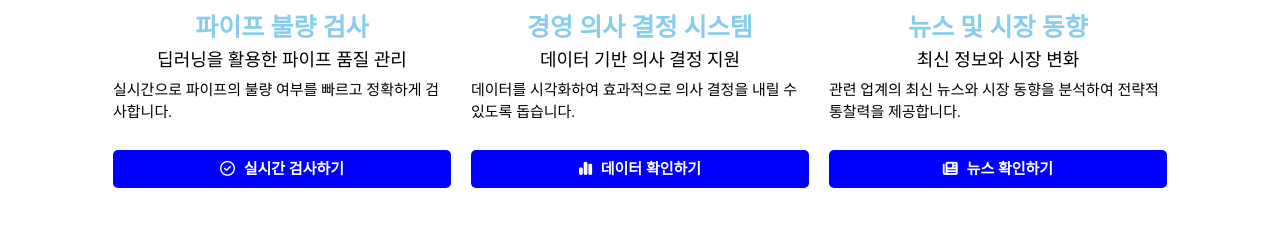
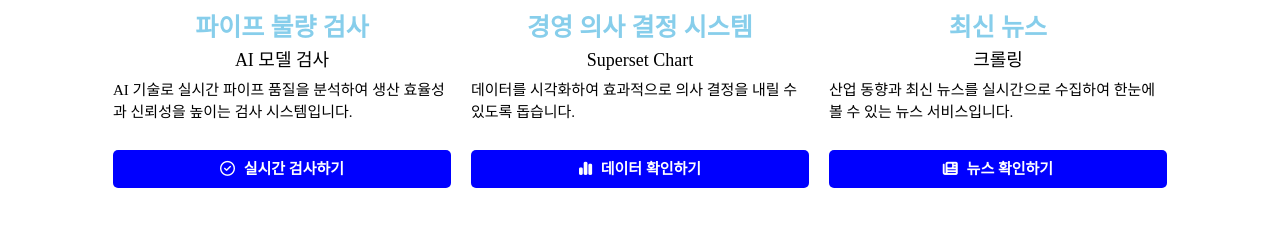
Before and after one commit to Andongsi-prj/backend, a Flask app: template templates/front.html in a window 1280 px wide. Shown: the part 781-1029 px from the top of the page. Run offline with Flask 3, Linux system fonts and the light colour scheme; the template is opened without the code that fills it, so the values that code supplies are empty.

Commit message:
25.02.21

```diff
--- a/templates/front.html
+++ b/templates/front.html
@@ -53,8 +53,8 @@
                     <nav class="my-card"> <!--nav는 네비게이션 태그-->
                         <img src="https://m.baegwan.net/data/img/500/714.jpg">
                         <span class="title">파이프 불량 검사</span>
-                        <span class="sub-title">딥러닝을 활용한 파이프 품질 관리</span>
-                        <p>실시간으로 파이프의 불량 여부를 빠르고 정확하게 검사합니다.</p>
+                        <span class="sub-title">AI 모델 검사</span>
+                        <p>AI 기술로 실시간 파이프 품질을 분석하여 생산 효율성과 신뢰성을 높이는 검사 시스템입니다.</p>
 
                         <button class="page-btn" onclick="checkLoginAndRedirect('/pipe')">
                             <i class="fa-regular fa-circle-check"></i>
@@ -67,7 +67,7 @@
                     <nav class="my-card">
                         <img src="https://cdn.pixabay.com/photo/2018/02/21/17/36/line-graph-3170988_640.png">
                         <span class="title">경영 의사 결정 시스템</span>
-                        <span class="sub-title">데이터 기반 의사 결정 지원</span>
+                        <span class="sub-title">Superset Chart</span>
                         <p>데이터를 시각화하여 효과적으로 의사 결정을 내릴 수 있도록 돕습니다.</p>
 
                         <button class="page-btn" onclick="checkLoginAndRedirect('http://5gears.iptime.org:8088/superset/welcome/')">
@@ -80,9 +80,9 @@
                 <div class="col-4 card-room">
                     <nav class="my-card">
                         <img src="https://cdn.pixabay.com/photo/2019/10/21/12/01/newspapers-4565916_1280.jpg">
-                        <span class="title">뉴스 및 시장 동향</span>
-                        <span class="sub-title">최신 정보와 시장 변화</span>
-                        <p>관련 업계의 최신 뉴스와 시장 동향을 분석하여 전략적 통찰력을 제공합니다.</p>
+                        <span class="title">최신 뉴스</span>
+                        <span class="sub-title">크롤링</span>
+                        <p>산업 동향과 최신 뉴스를 실시간으로 수집하여 한눈에 볼 수 있는 뉴스 서비스입니다.</p>
 
                         <button class="page-btn" onclick="checkLoginAndRedirect('/news')">
                             <i class="fa-solid fa-newspaper"></i>
```
